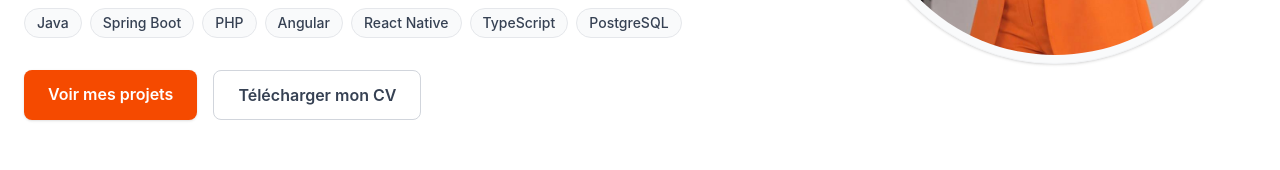
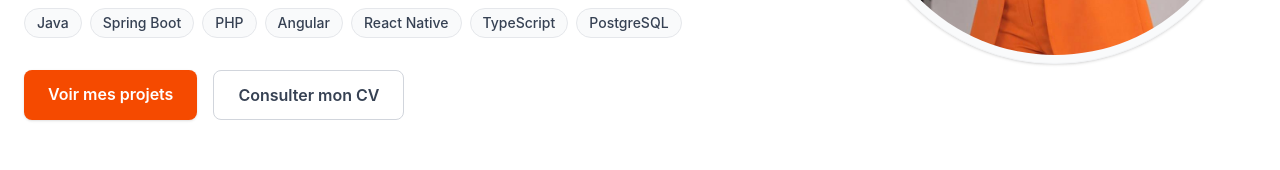
Before and after one commit to Soda17/MonPortfolio, a React (Vite) app: page / in a window 1280 px wide. Shown: the part 537-707 px from the top of the page. Built offline with nearby package versions, Linux system fonts and the light colour scheme.

Commit message:
Modification code

```diff
--- a/src/components/Contact.tsx
+++ b/src/components/Contact.tsx
@@ -1,6 +1,6 @@
 function Contact() {
   return (
-    <section id="contact" className="py-20 bg-white text-gray-900">
+    <section id="contact" className="py-20 bg-white text-gray-900 scroll-mt-20">
       <div className="container mx-auto px-6 max-w-4xl">
 
         {/* En-tête */}
@@ -19,8 +19,8 @@ function Contact() {
           <div className="md:col-span-1 flex flex-col gap-6">
             <div>
               <h3 className="text-sm font-semibold uppercase tracking-wider text-gray-400">Email</h3>
-              <a href="mailto:soda.konde@example.com" className="text-gray-700 font-medium hover:text-orange-600 transition-colors break-words">
-                soda.konde@example.com {/* 👈 À remplacer par votre email */}
+              <a href="mailto:Sodakonde00@gmail.com" className="text-gray-700 font-medium hover:text-orange-600 transition-colors break-words">
+                Sodakonde00@gmail.com
               </a>
             </div>
 
@@ -47,13 +47,26 @@ function Contact() {
             </div>
           </div>
 
-          {/* Formulier de contact */}
+          {/* Formulaire de contact opérationnel */}
           <div className="md:col-span-2 bg-gray-50 border border-gray-100 p-6 rounded-2xl shadow-sm">
-            <form onSubmit={(e) => e.preventDefault()} className="flex flex-col gap-4">
+            {/* ✅ CORRECTION : Utilisation de l'URL d'API de soumission exacte */}
+            <form
+              action="https://web3forms.com"
+              method="POST"
+              className="flex flex-col gap-4"
+            >
+              {/* Votre clé d'accès valide */}
+              <input type="hidden" name="access_key" value="dfec8d15-49ba-4b58-9505-c8e585ee051d" />
+
+              {/* ✅ CORRECTION : Redirection vers votre propre site après soumission */}
+              <input type="hidden" name="redirect" value="https://vercel.app" />
+
               <div>
                 <label className="block text-xs font-semibold text-gray-700 uppercase tracking-wider mb-1">Nom Complet</label>
                 <input
                   type="text"
+                  name="name"
+                  required
                   className="w-full bg-white border border-gray-200 rounded-lg px-4 py-2.5 text-sm focus:outline-none focus:border-orange-500 transition-colors"
                   placeholder="Votre nom"
                 />
@@ -63,8 +76,10 @@ function Contact() {
                 <label className="block text-xs font-semibold text-gray-700 uppercase tracking-wider mb-1">Adresse Email</label>
                 <input
                   type="email"
+                  name="email"
+                  required
                   className="w-full bg-white border border-gray-200 rounded-lg px-4 py-2.5 text-sm focus:outline-none focus:border-orange-500 transition-colors"
-                  placeholder="Sodakonde00@gmail.com.com"
+                  placeholder="nom@exemple.com"
                 />
               </div>
 
@@ -72,6 +87,8 @@ function Contact() {
                 <label className="block text-xs font-semibold text-gray-700 uppercase tracking-wider mb-1">Message</label>
                 <textarea
                   rows={4}
+                  name="message"
+                  required
                   className="w-full bg-white border border-gray-200 rounded-lg px-4 py-2.5 text-sm focus:outline-none focus:border-orange-500 transition-colors resize-none"
                   placeholder="Bonjour Soda, je vous contacte concernant..."
                 ></textarea>
--- a/src/components/Hero.tsx
+++ b/src/components/Hero.tsx
@@ -50,18 +50,19 @@ function Hero() {
                 Voir mes projets
             </a>
 
-            <a
-                href="/Mon_CV(1).pdf"
-                download="Mon_CV(1).pdf"
+              <a
+                href="/MonCV.pdf"
+                target="_blank"
+                rel="noopener noreferrer"
                 className="border border-gray-300 hover:border-gray-400 text-gray-700 hover:bg-gray-50 px-6 py-3 rounded-lg font-semibold transition-colors text-center inline-block"
-                >
-                Télécharger mon CV
-                </a>
+              >
+                Consulter mon CV
+              </a>
 
           </div>
         </div>
 
-        {/* Photo avec intégration harmonieuse */}
+
         <div className="order-1 md:order-2 flex justify-center w-full md:w-auto">
           <div className="relative p-2 bg-gray-50 rounded-full border border-gray-100 shadow-sm">
             <img
```
Also changed, not shown: 2 other files (tests, documents, lock files or other folders).
